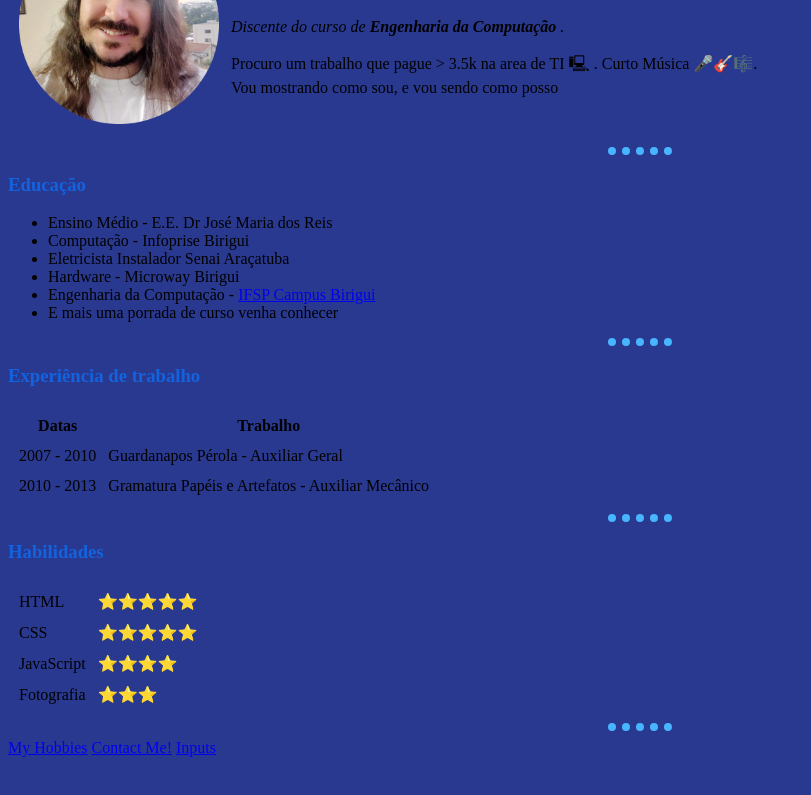
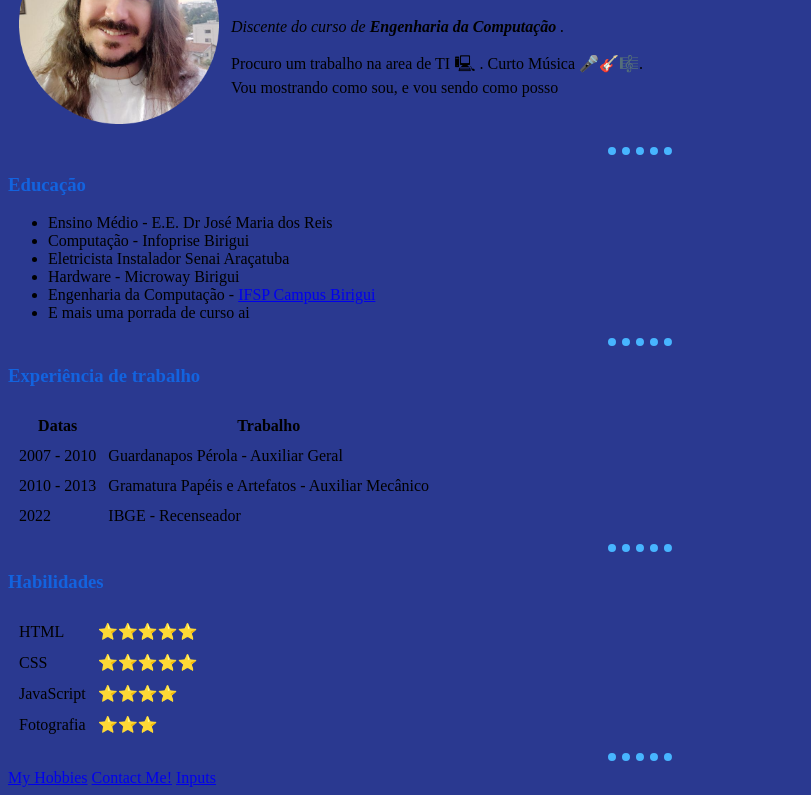
Before and after one commit to djavanc/cv2.0-css, a plain HTML site: page index.html in a window 1280 px wide. Shown: the part 95-890 px from the top of the page, without its empty margins (0-811 px from the left). Before the commit the page ends 860 px from the top, so only its background shows below. Drawn offline with Linux system fonts and the light colour scheme.

Commit message:
Update index.html

```diff
--- a/index.html
+++ b/index.html
@@ -15,7 +15,8 @@
       <td>
         <h1>Djavan Candeia</h1>
         <p><em>Discente do curso de <strong> Engenharia da Computação </strong>.</em></p>
-        <p>Procuro um trabalho que pague > 3.5k na area de TI 🖳 . Curto Música 🎤🎸🎼. <br>Vou mostrando como sou, e vou sendo como posso </p>
+        <p>Procuro um trabalho na area de TI 🖳 . Curto Música 🎤🎸🎼.
+        <br>Vou mostrando como sou, e vou sendo como posso </p>
       </td>
     </tr>
 
@@ -31,7 +32,7 @@
     <li>Eletricista Instalador Senai Araçatuba</li>
     <li>Hardware - Microway Birigui</li>
     <li>Engenharia da Computação - <a href="https://bri.ifsp.edu.br/">IFSP Campus Birigui</a></li>
-    <li>E mais uma porrada de curso venha conhecer</li>
+    <li>E mais uma porrada de curso ai</li>
   </ul>
   <hr size="2" noshade>
   <h3>Experiência de trabalho</h3>
@@ -47,6 +48,10 @@
     <tr>
       <td>2010 - 2013</td>
       <td>Gramatura Papéis e Artefatos - Auxiliar Mecânico</td>
+    </tr>
+    <tr>
+      <td>2022</td>
+      <td>IBGE - Recenseador</td>
     </tr>
   </table>
   <hr size="2" noshade>
```
